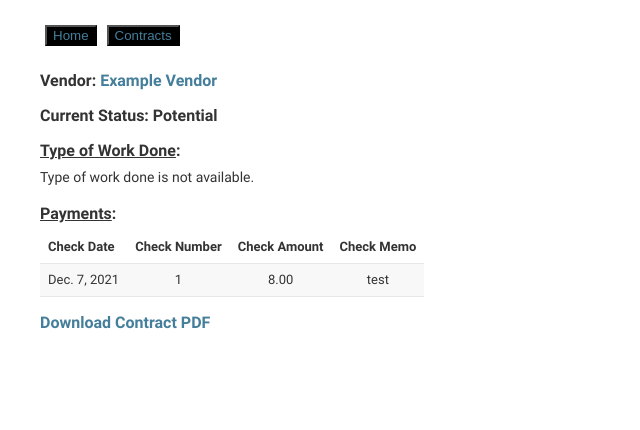
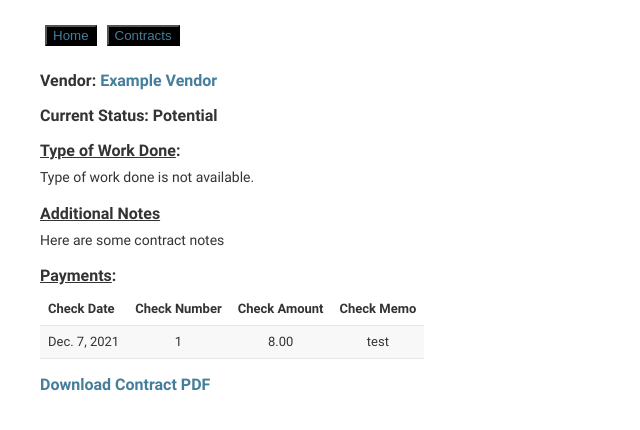
Before and after one commit to nshein1/DatabaseProject, a Django app: page /contracts/1/ in a window 1280 px wide. Shown: the part 48-478 px from the top of the page, without its empty margins (0-640 px from the left). Run offline with Django 3.2, Linux system fonts and the light colour scheme; data comes from the database, SQL or seed files in the repository; both versions use the stored data as it was after the commit.

Commit message:
added contract notes to model, html, search

```diff
--- a/projectCode/vcm_site/vcm_app/models.py
+++ b/projectCode/vcm_site/vcm_app/models.py
@@ -53,8 +53,7 @@ class Vendor(models.Model):
 class Contract(models.Model):
     vendor = models.ForeignKey(Vendor, on_delete=models.PROTECT) #Does not allow vendor to be deleted
     contract_title = models.CharField(max_length=200)
-    #votes = models.IntegerField(default=0)
-    #TypeofWorks = models.ManyToManyField(TypeofWork)
+    contract_notes = models.TextField(blank=True)
 
     """Contract Status stuff"""
     CURRENT     = 'CR'
--- a/projectCode/vcm_site/vcm_app/templates/vcm_app/contract_detail.html
+++ b/projectCode/vcm_site/vcm_app/templates/vcm_app/contract_detail.html
@@ -84,7 +84,10 @@
 {% endif %}
 
 
-
+{% if contract.contract_notes %}
+    <h2><u>Additional Notes</u></h2>
+    <p>{{ contract.contract_notes }}</p>
+{% endif %}
 
 
 
--- a/projectCode/vcm_site/vcm_app/views.py
+++ b/projectCode/vcm_site/vcm_app/views.py
@@ -109,12 +109,6 @@ class ContractsView(generic.ListView):
 
     """END OF WEIRD"""
 
-
-
-
-
-
-
     def get_queryset(self):
         #results = Vendor.objects.all()
         results = Contract.objects.all()
@@ -122,8 +116,8 @@ class ContractsView(generic.ListView):
         #filter by search terms
         if (search_term := self.request.GET.get("search_term")):
             results = results.filter(
-                            Q(contract_title__icontains=search_term) #|
-                            #Q(vendor_email__icontains=search_term)
+                            Q(contract_title__icontains=search_term) |
+                            Q(contract_notes__icontains=search_term)
                         )
 
         #filter by contract_status
@@ -158,7 +152,7 @@ class ContractDetailView(generic.DetailView):
     template_name = 'vcm_app/contract_detail.html'
 
 
-
+#this is what makes the pdf downloads work. edit at your own risk
 def pdf_view(request):
     filename= request.path.replace('/', '', 1)
     #print(filename)
```
Also changed, not shown: projectCode/vcm_site/db.sqlite3, projectCode/vcm_site/vcm_app/migrations/0017_contract_contract_notes.py (added).
